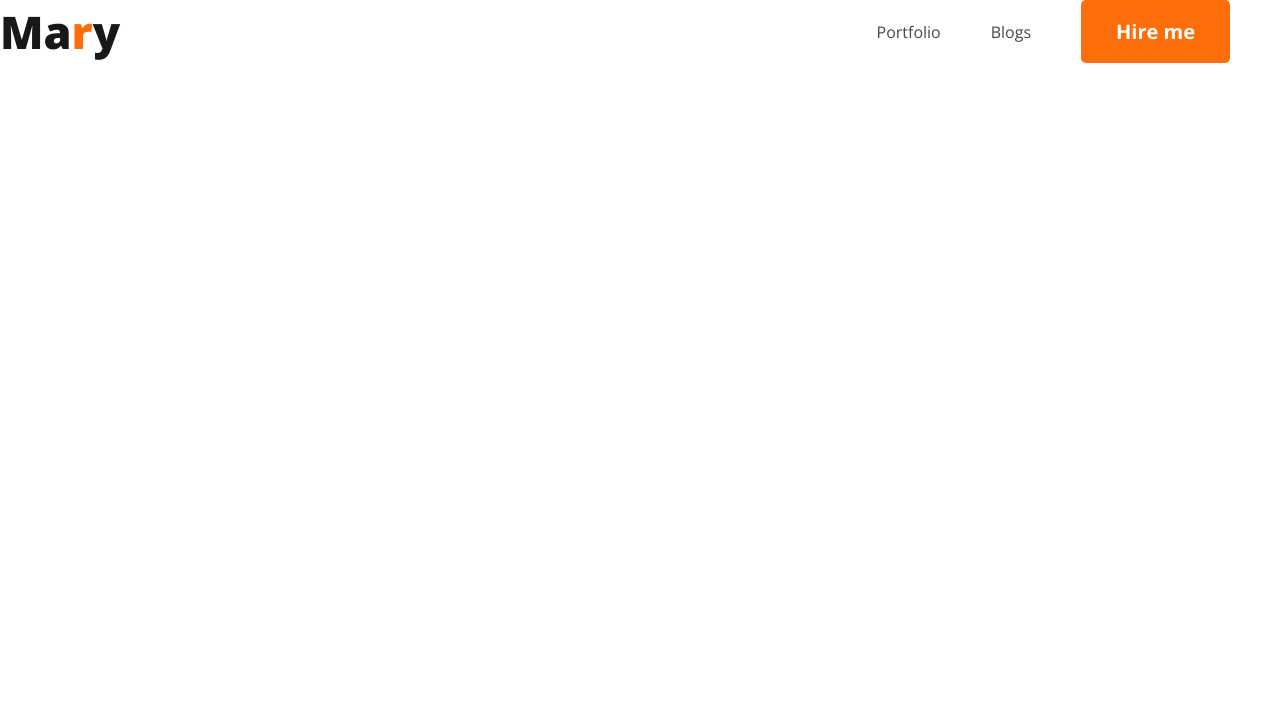
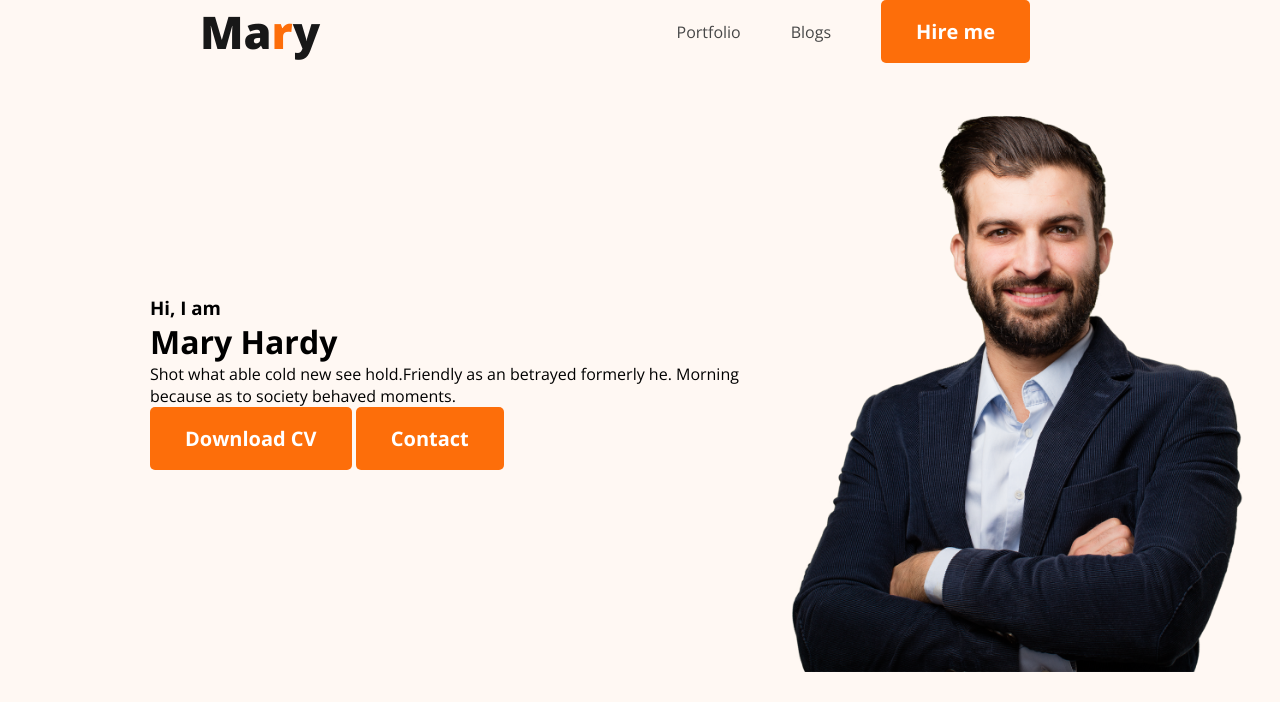
Before and after one commit to shahajalal-shawon/My-First-Portfolio, a plain HTML site: page index.html in a window 1280 px wide. Drawn offline with nearby package versions, Linux system fonts and the light colour scheme.

Commit message:
banner contant added

```diff
--- a/css/style.css
+++ b/css/style.css
@@ -22,6 +22,7 @@ nav{
     display: flex;
     justify-content: space-between;
     align-items: center;
+    margin: 0 200px;
 
 }
 
@@ -51,3 +52,17 @@ nav ul li{
     font-weight: 700;
     color: white;
 }
+.header_top{
+    background-color: #FFF8F3;
+}
+
+
+.banner{
+    padding: 30px 30px 30px 150px;
+    display: flex;
+    align-items: center;
+}
+
+.banner .profile_pic{
+    width: 500px;
+}
--- a/index.html
+++ b/index.html
@@ -11,7 +11,7 @@
 </head>
 <body>
 
-<header>
+<header class="header_top">
     <nav>
         <h3 class="nav_title">Ma<span>r</span>y</h3>
         <ul>
@@ -20,6 +20,17 @@
             <li><button class="btn">Hire me</button></li>
         </ul>
     </nav>
+    <div class="banner">
+        <div class="banner_content">
+            <h3 class="banner_greeting">Hi, I  am</h3>
+            <h1 class="banner_tittle">Mary Hardy</h1>
+            <p>Shot what able cold new see hold.Friendly as an betrayed formerly he. Morning because as to society behaved moments.</p>
+            <button class="btn">Download CV</button>
+            <button class="btn">Contact</button>
+        </div>
+        <img class="profile_pic" src="images/hardy.png" alt="">
+
+    </div>
 
 </header>
 <main>
```
